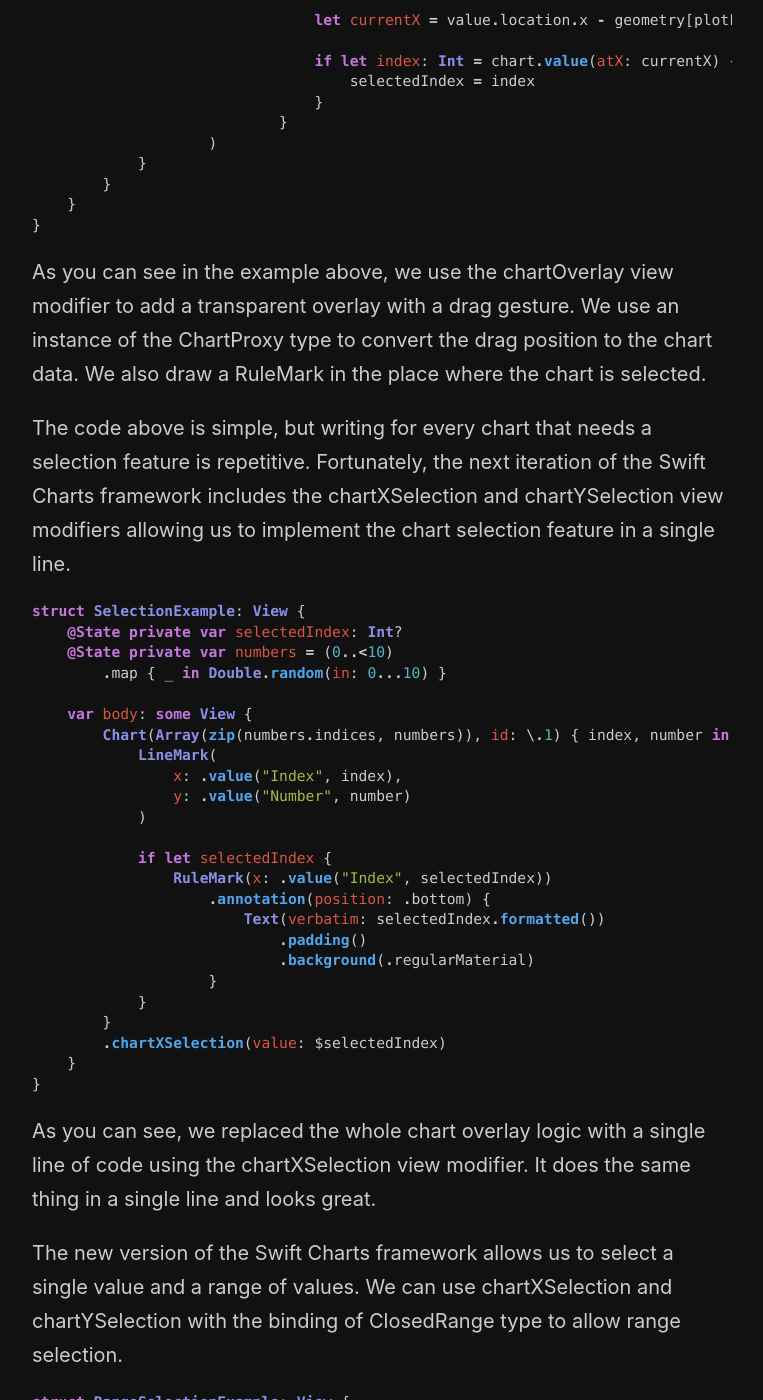
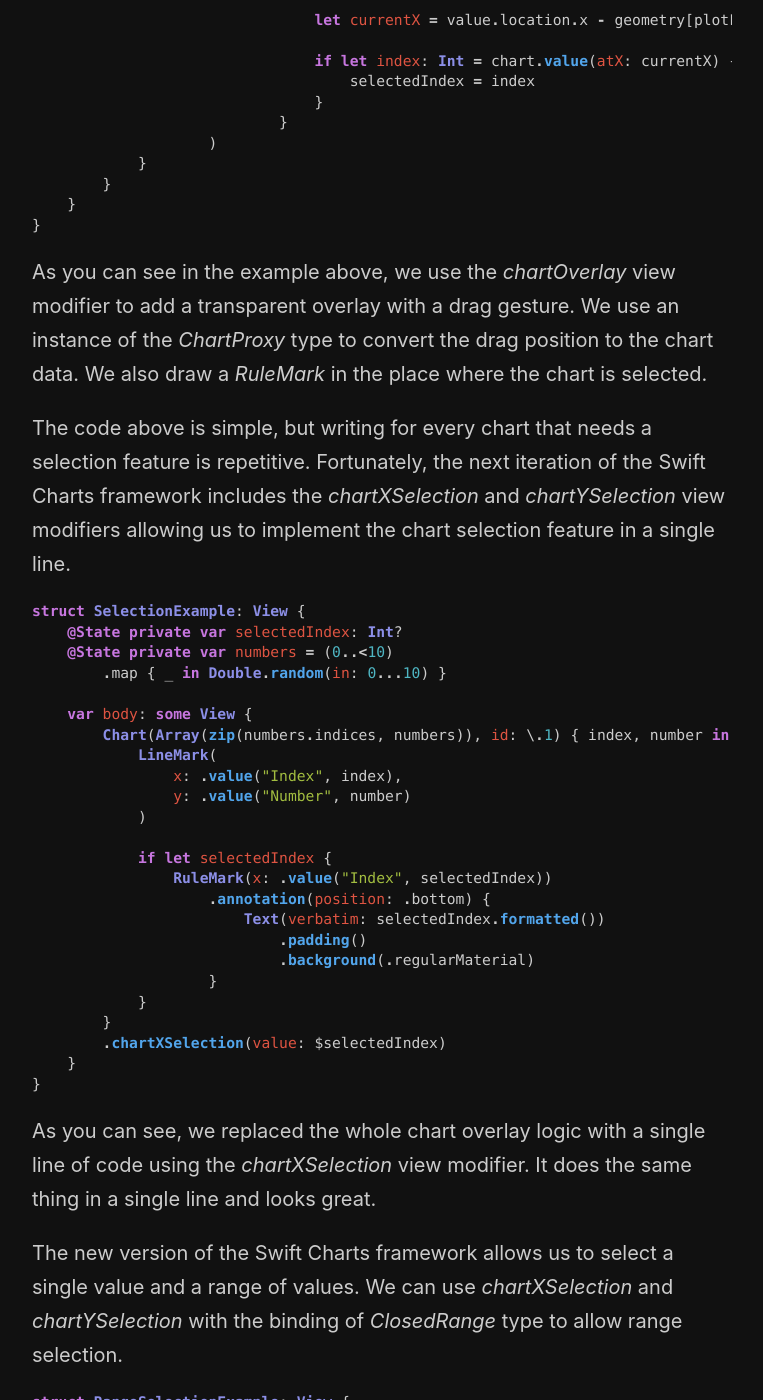
Before and after one commit to mecid/mecid.github.io, a Jekyll site: the page built from _posts/2023-07-18-mastering-charts-in-swiftui-selection.md, in a window 1280 px wide and 1400 px high, scrolled down 1344 px. Shown: the whole window, without its empty margins (258-1021 px from the left). Built offline with Jekyll 4.4.1, drawn with Linux system fonts in a browser that asks for light colours; some of the changed text lies outside the part shown.

Commit message:
chart selection post formatted

````diff
--- a/_posts/2023-07-18-mastering-charts-in-swiftui-selection.md
+++ b/_posts/2023-07-18-mastering-charts-in-swiftui-selection.md
@@ -5,7 +5,7 @@ layout: post
 
 Swift Charts provides a lovely API allowing you to customize it and add custom interactions within a few lines of code. The following framework iteration goes further and allows us to track chart selection in a single line of code. This week we will learn about new APIs allowing us to handle selection in Swift Charts.
 
-The pre-iOS17 version of Swift Charts provides us with the chartOverlay view modifier allowing us to build custom overlays, including gestures. It also provides APIs for converting geometry position into a chart value. Let's look at how we can use the chartOverlay view modifier to build selection tracking in Swift Charts.
+The pre-iOS17 version of Swift Charts provides us with the *chartOverlay* view modifier allowing us to build custom overlays, including gestures. It also provides APIs for converting geometry position into a chart value. Let's look at how we can use the *chartOverlay* view modifier to build selection tracking in Swift Charts.
 
 ```swift
 struct SelectionExample: View {
@@ -55,9 +55,9 @@ struct SelectionExample: View {
 }
 ```
 
-As you can see in the example above, we use the chartOverlay view modifier to add a transparent overlay with a drag gesture. We use an instance of the ChartProxy type to convert the drag position to the chart data. We also draw a RuleMark in the place where the chart is selected.
+As you can see in the example above, we use the *chartOverlay* view modifier to add a transparent overlay with a drag gesture. We use an instance of the *ChartProxy* type to convert the drag position to the chart data. We also draw a *RuleMark* in the place where the chart is selected.
 
-The code above is simple, but writing for every chart that needs a selection feature is repetitive. Fortunately, the next iteration of the Swift Charts framework includes the chartXSelection and chartYSelection view modifiers allowing us to implement the chart selection feature in a single line.
+The code above is simple, but writing for every chart that needs a selection feature is repetitive. Fortunately, the next iteration of the Swift Charts framework includes the *chartXSelection* and *chartYSelection* view modifiers allowing us to implement the chart selection feature in a single line.
 
 ```swift
 struct SelectionExample: View {
@@ -86,9 +86,9 @@ struct SelectionExample: View {
 }
 ```
 
-As you can see, we replaced the whole chart overlay logic with a single line of code using the chartXSelection view modifier. It does the same thing in a single line and looks great.
+As you can see, we replaced the whole chart overlay logic with a single line of code using the *chartXSelection* view modifier. It does the same thing in a single line and looks great.
 
-The new version of the Swift Charts framework allows us to select a single value and a range of values. We can use chartXSelection and chartYSelection with the binding of ClosedRange type to allow range selection.
+The new version of the Swift Charts framework allows us to select a single value and a range of values. We can use *chartXSelection* and *chartYSelection* with the binding of *ClosedRange* type to allow range selection.
 
 ```swift
 struct RangeSelectionExample: View {
@@ -118,9 +118,9 @@ struct RangeSelectionExample: View {
 }
 ```
 
-In the example above, we use the chartXSelection view modifier with a binding of ClosedRange type. It allows us to draw a rectangle in the selected values range.
+In the example above, we use the *chartXSelection* view modifier with a binding of *ClosedRange* type. It allows us to draw a rectangle in the selected values range.
 
-The Swift Charts framework also allows us to customize the gesture while selecting by applying the chartGesture view modifier. We can use it to create our own instance of the DragGesture type and set the minimum distance to the particular value.
+The Swift Charts framework also allows us to customize the gesture while selecting by applying the *chartGesture* view modifier. We can use it to create our own instance of the *DragGesture* type and set the minimum distance to the particular value.
 
 ```swift
 struct RangeSelectionExample: View {
@@ -160,4 +160,4 @@ struct RangeSelectionExample: View {
 }
 ```
 
-As you can see, we tuned an instance of the DragGesture type to handle selection in our chart. The chartGesture view modifier provides us access to an instance of the ChartProxy type that we can use to select values or ranges in the chart.
+As you can see, we tuned an instance of the *DragGesture* type to handle selection in our chart. The *chartGesture* view modifier provides us access to an instance of the *ChartProxy* type that we can use to select values or ranges in the chart.
````
